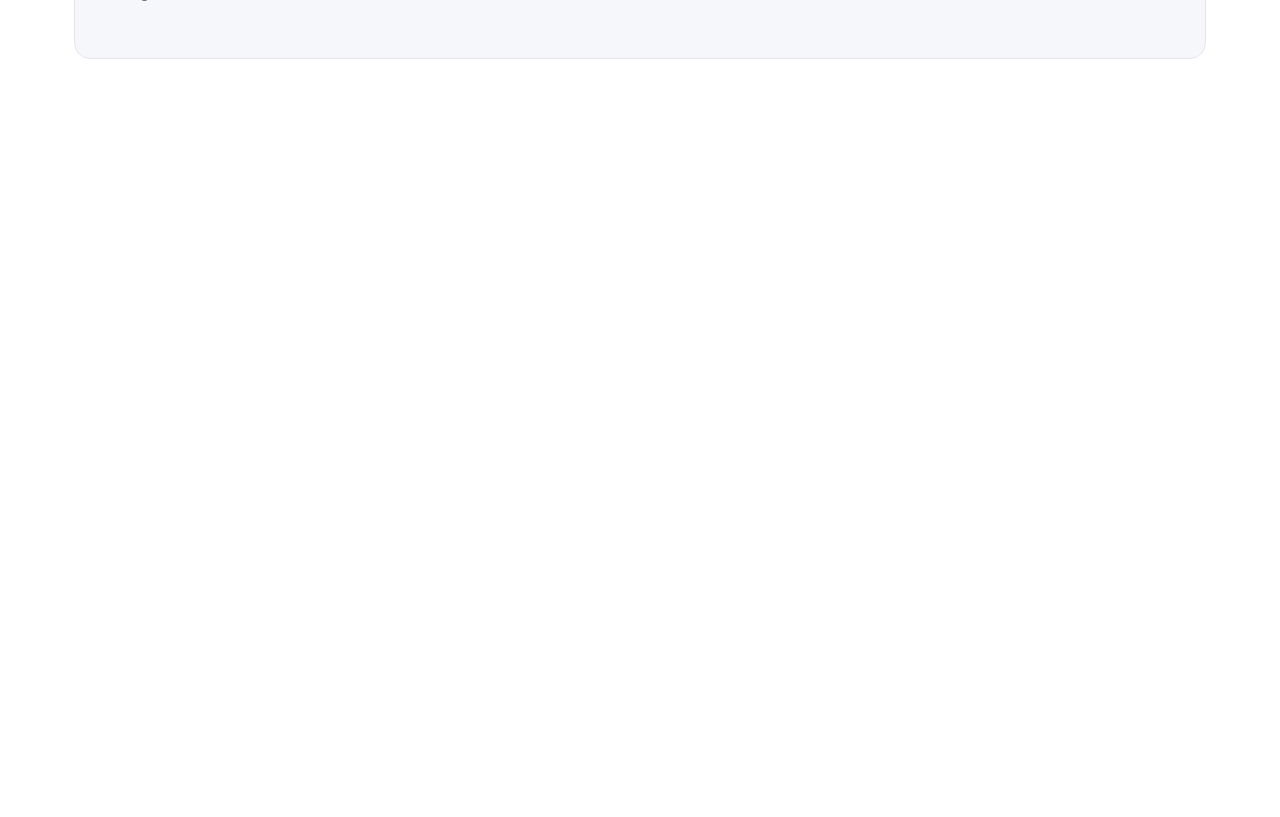
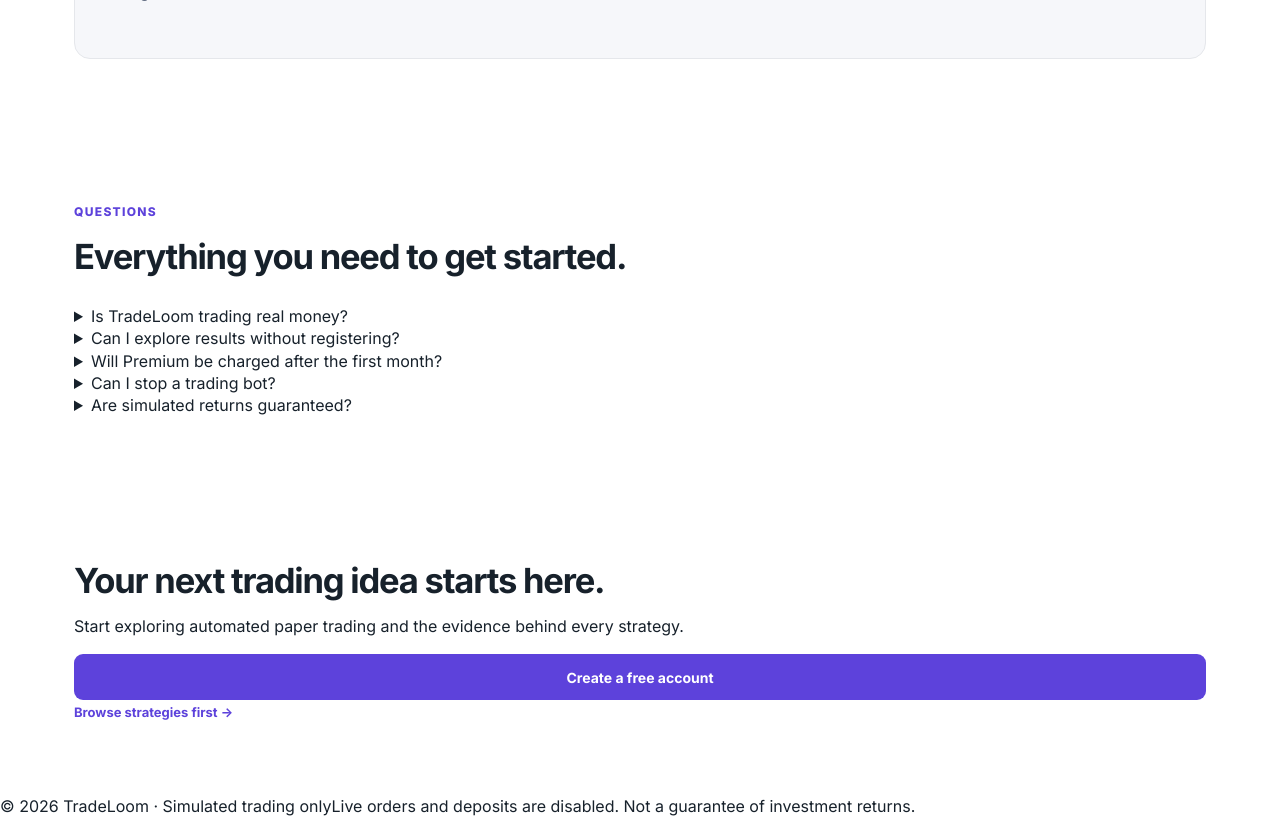
Before and after one commit to nick227/trading-platform, a React (Vite) app in the folder app/: page / in a window 1280 px wide. Shown: the part 3820-4637 px from the top of the page. Before the commit the page ends 3951 px from the top, so only its background shows below. Built offline with nearby package versions, Linux system fonts and the light colour scheme; no server answers.

Commit message:
feat(home): add FAQ, final CTA and disclosures

```diff
--- a/app/src/features/home/public/PublicHome.jsx
+++ b/app/src/features/home/public/PublicHome.jsx
@@ -2,6 +2,7 @@ import AuthPanel from './AuthPanel'
 import PricingSection from './PricingSection'
 import LiveBotsSection from './LiveBotsSection'
 import ProductStorySection from './ProductStorySection'
+import ConversionFooter from './ConversionFooter'
 import './public-home.css'
 
 /** Logged-out marketing page. Never couple rendering to market-data availability. */
@@ -20,6 +21,7 @@ export default function PublicHome() {
       <PricingSection />
       <LiveBotsSection />
       <ProductStorySection />
+      <ConversionFooter />
     </main>
   )
 }
```
